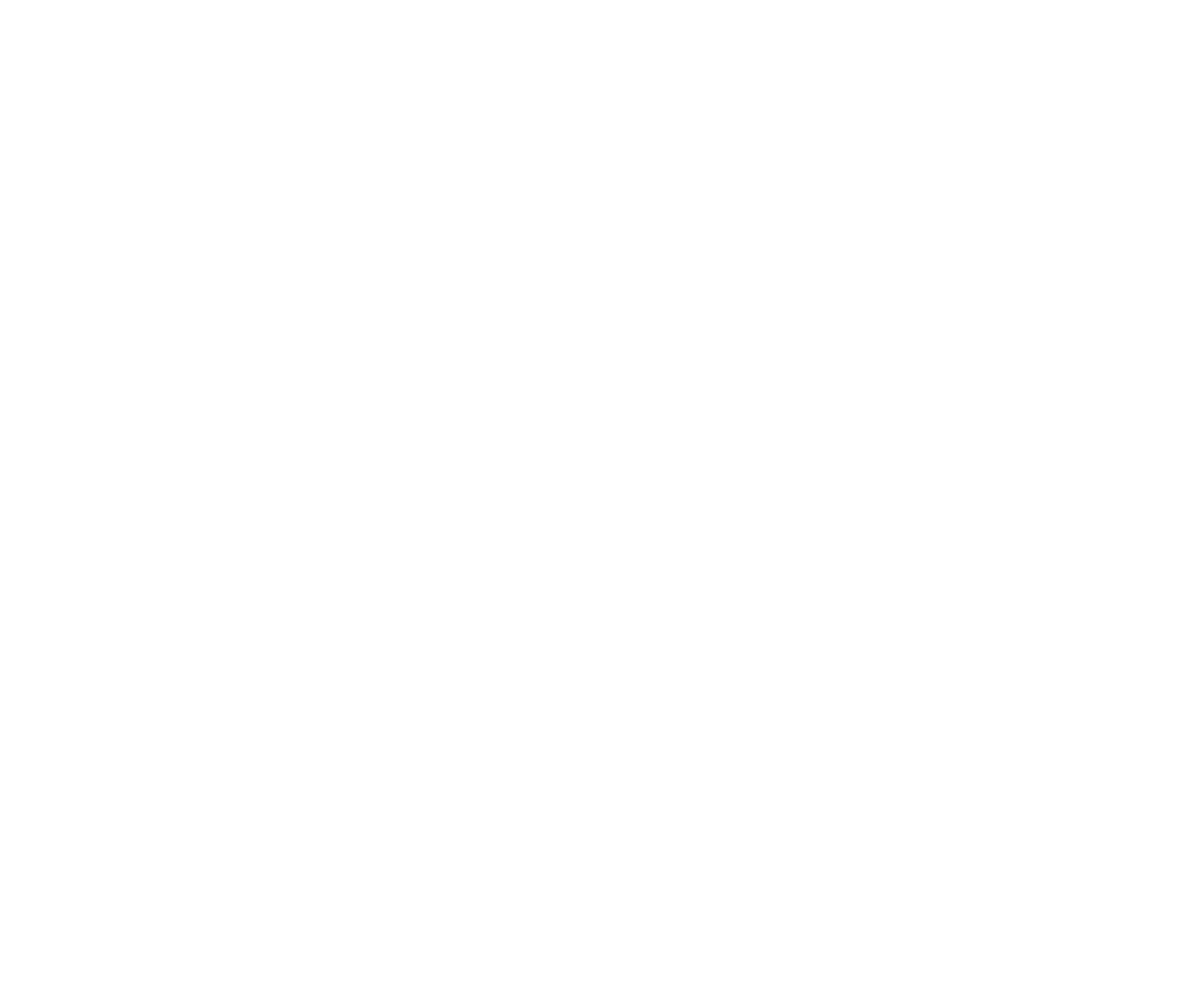
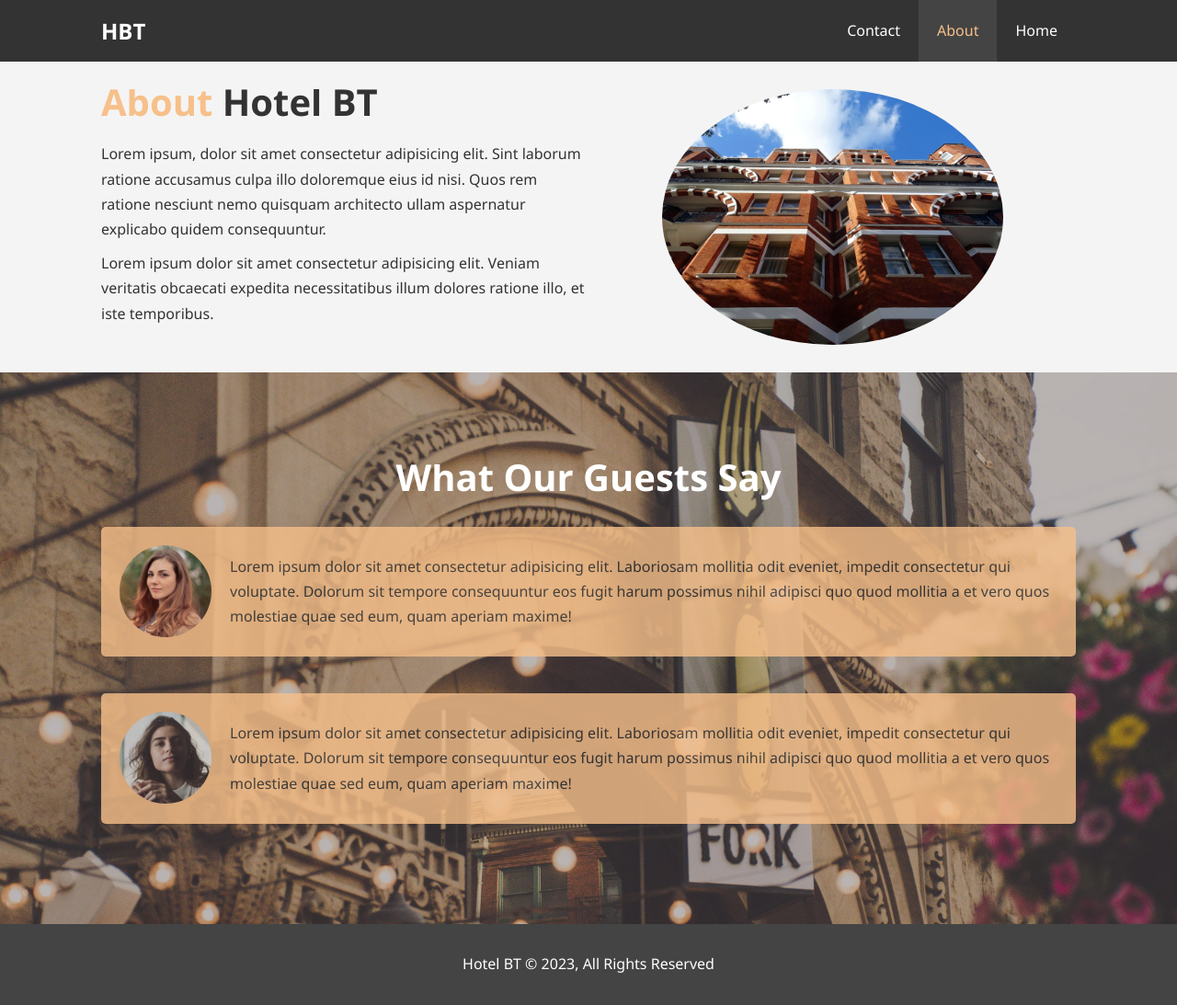
Before and after one commit to jallaman/hotelwebsite, a plain HTML site: page about.html in a window 1280 px wide. Shown: the whole page at 92% size. Before the commit the page ends 800 px from the top, so only its background shows below. Drawn offline with Linux system fonts and the light colour scheme.

Commit message:
About Page Completed

```diff
--- a/about.html
+++ b/about.html
@@ -0,0 +1,70 @@
+<!DOCTYPE html>
+<html lang="en">
+
+<head>
+    <meta charset="UTF-8">
+    <meta http-equiv="X-UA-Compatible" content="IE=edge">
+    <meta name="viewport" content="width=device-width, initial-scale=1.0">
+    <meta name="description" content="Welcom to the most extraordinary hotel in Boston Massachusetts">
+    <meta name="keywords" content="htoel, boston hotel, new england hotel">
+    <link rel="stylesheet" href="https://cdnjs.cloudflare.com/ajax/libs/font-awesome/6.4.2/css/all.min.css">
+    <link rel="stylesheet" href="css/style.css">
+    <title>Hotel BT | About</title>
+</head>
+
+<body>
+    <header>
+        <nav id="navbar">
+            <div class="container">
+                <h1 class="logo"><a href="index.html">HBT</a></h1>
+                <ul>
+                    <li><a href="index.html">Home</a></li>
+                    <li><a class="current" href="about.html">About</a></li>
+                    <li><a href="contact.html">Contact</a></li>
+                </ul>
+            </div>
+        </nav>
+
+    </header>
+    <section id="about-info" class="bg-light py-3">
+        <div class="container">
+            <div class="info-left">
+                <h1 class="l-heading"><span class="primary-text">About</span> Hotel BT</h1>
+                <p>Lorem ipsum, dolor sit amet consectetur adipisicing elit.
+                    Sint laborum ratione accusamus culpa illo doloremque eius id nisi.
+                    Quos rem ratione nesciunt nemo quisquam architecto ullam aspernatur explicabo quidem consequuntur.
+                </p>
+                <p>Lorem ipsum dolor sit amet consectetur adipisicing elit.
+                    Veniam veritatis obcaecati expedita necessitatibus illum dolores ratione illo, et iste temporibus.
+                </p>
+            </div>
+            <div class="info-right">
+                <img src="./img/photo-2.jpg" alt="">
+            </div>
+        </div>
+    </section>
+    <section id="testimonials" class="py-3">
+        <div class="container">
+            <h2 class="l-heading">What Our Guests Say</h2>
+            <div class="testimonial bg-primary">
+                <img src="./img/person-1.jpg" alt="Samantha">
+                <p>Lorem ipsum dolor sit amet consectetur adipisicing elit. Laboriosam mollitia odit eveniet, impedit
+                    consectetur qui voluptate. Dolorum sit tempore consequuntur eos fugit harum possimus nihil adipisci
+                    quo quod mollitia a et vero quos molestiae quae sed eum, quam aperiam maxime!</p>
+            </div>
+            <div class="testimonial bg-primary">
+                <img src="./img/person-2.jpg" alt="Susan">
+                <p>Lorem ipsum dolor sit amet consectetur adipisicing elit. Laboriosam mollitia odit eveniet, impedit
+                    consectetur qui voluptate. Dolorum sit tempore consequuntur eos fugit harum possimus nihil adipisci
+                    quo quod mollitia a et vero quos molestiae quae sed eum, quam aperiam maxime!</p>
+            </div>
+        </div>
+    </section>
+
+    <footer id="main-footer">
+        <p>Hotel BT &copy; 2023, All Rights Reserved </p>
+    </footer>
+
+</body>
+
+</html>
--- a/css/style.css
+++ b/css/style.css
@@ -70,6 +70,13 @@ p {
 .clr {
     clear: both;
 }
+
+.l-heading { font-size: 40px;}
+/* Padding */
+.py-1 { padding: 10px 0;}
+.py-2 { padding: 20px 0;}
+.py-3 { padding: 30px 0;}
+
 
 /* Nav Bar */
 #navbar {
@@ -155,6 +162,48 @@ p {
     text-align: center;
 }
 
+/* About Info */
+#about-info .info-right {
+    float:right;
+    width: 50%;
+    min-height: 100%;
+}
+#about-info .info-right img {
+    width: 70%;
+    display:block;
+    margin: auto;
+    border-radius: 50%;
+}
+#about-info .info-left {
+    float:left;
+    width: 50%;
+    min-height: 100%;
+}
+
+#testimonials{
+    height: 600px;
+    background: url('../img/test-bg.jpg') no-repeat center center/cover;
+    padding-top: 100px;
+}
+#testimonials .testimonial {
+    padding: 20px;
+    margin-bottom: 40px;
+    border-radius: 5px;
+    opacity: .8;
+}
+
+#testimonials .testimonial img {
+    width: 100px;
+    float: left;
+    margin-right: 20px;
+    border-radius: 50%;
+}
+
+#testimonials h2 {
+    text-align: center;
+    color: #fff;
+    padding-bottom: 40px;
+}
 /* Footer */
 #main-footer {
     text-align: center;
```
